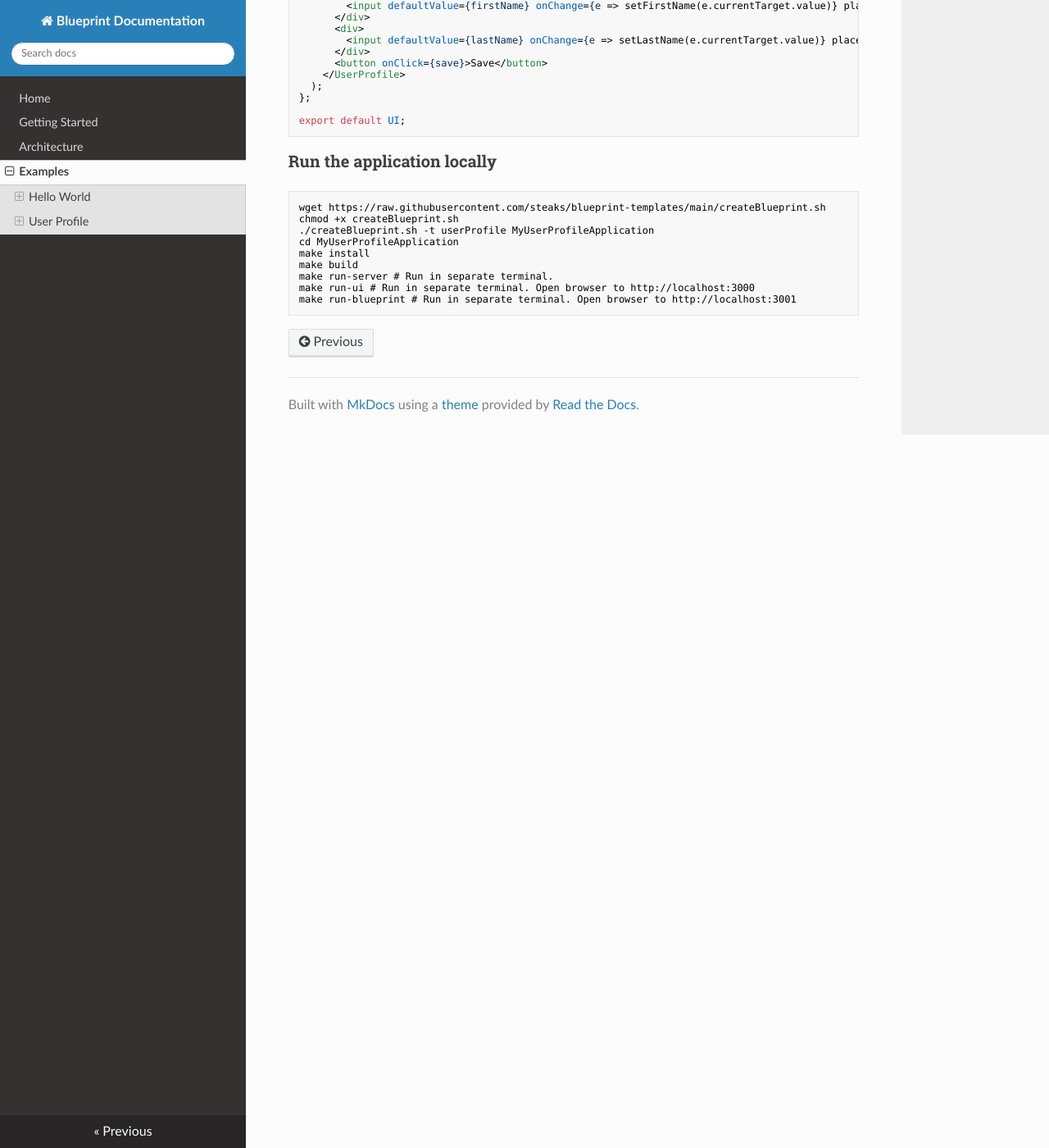
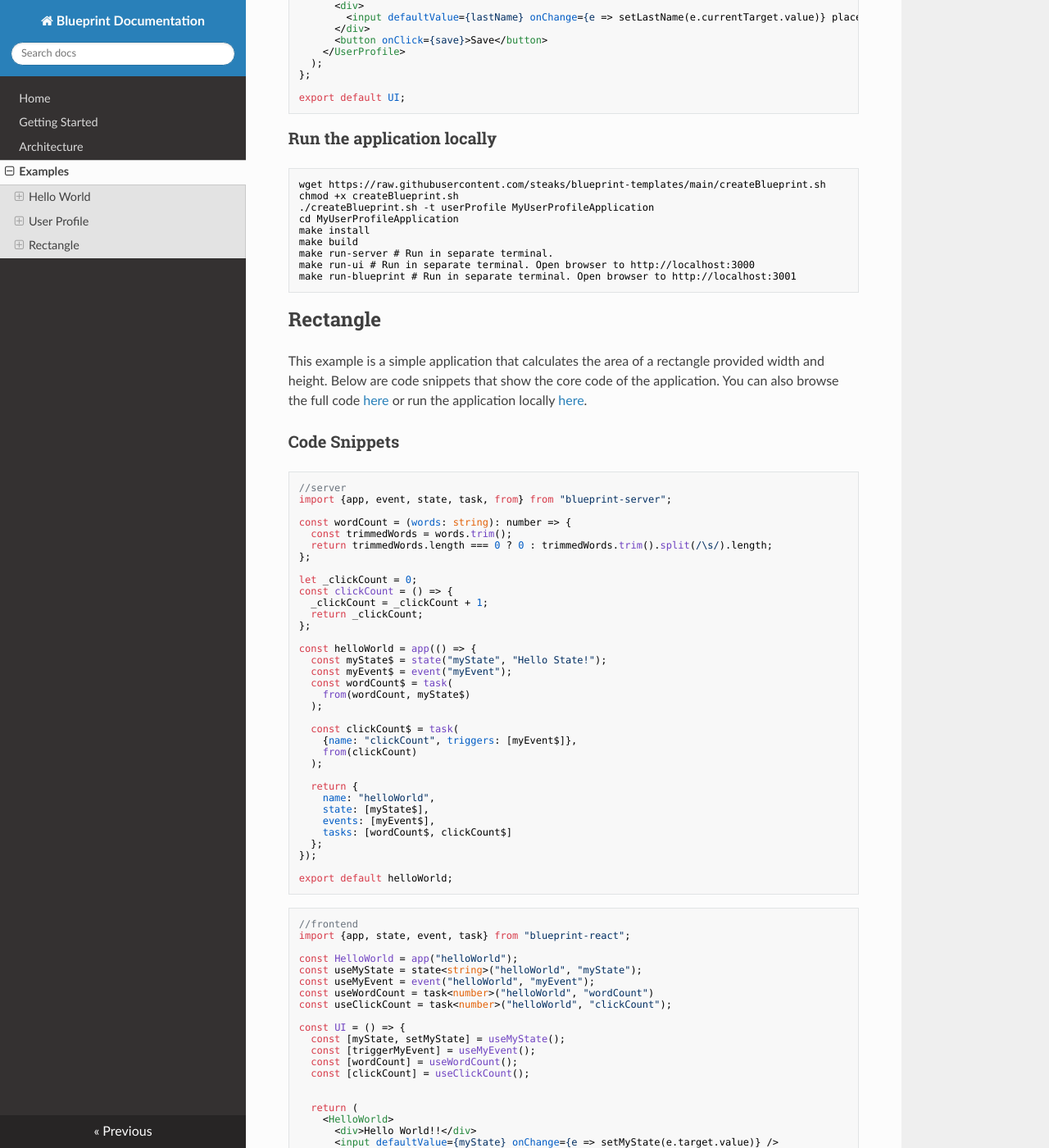
Before and after one commit to steaks/blueprint-docs, an MkDocs documentation site: the page built from docs/examples.md, in a window 1280 px wide and 1400 px high, scrolled down 2727 px. Shown: the whole window at 82% size. Built offline with MkDocs 1.6.1, drawn with Linux system fonts in a browser that asks for light colours; nearby versions of some CDN libraries; some of the changed text lies outside the part shown.

Commit message:
Tasks (#1)
* Rename to tasks

* Convert to tasks

````diff
--- a/docs/examples.md
+++ b/docs/examples.md
@@ -8,7 +8,7 @@ This example is a simple application that demonstrates the basics of Blueprint.
 
 ```typescript
 //server
-import {app, event, state, hook, operator} from "blueprint-server";
+import {app, event, state, task, from} from "blueprint-server";
 
 const wordCount = (words: string): number => {
   const trimmedWords = words.trim();
@@ -24,21 +24,20 @@ const clickCount = () => {
 const helloWorld = app(() => {
   const myState$ = state("myState", "Hello State!");
   const myEvent$ = event("myEvent");
-  const wordCount$ = hook(
-    operator(wordCount, myState$)
+  const wordCount$ = task(
+    from(wordCount, myState$)
   );
 
-  const clickCount$ = hook(
-    "clickCount",
-    {triggers: [myEvent$]},
-    operator(clickCount)
+  const clickCount$ = task(
+    {name: "clickCount", triggers: [myEvent$]},
+    from(clickCount)
   );
 
   return {
     name: "helloWorld",
     state: [myState$],
     events: [myEvent$],
-    hooks: [wordCount$, clickCount$]
+    tasks: [wordCount$, clickCount$]
   };
 });
 
@@ -47,13 +46,13 @@ export default helloWorld;
 
 ```typescript
 //frontend
-import {app, state, event, hook} from "blueprint-react";
+import {app, state, event, task} from "blueprint-react";
 
 const HelloWorld = app("helloWorld");
 const useMyState = state<string>("helloWorld", "myState");
 const useMyEvent = event("helloWorld", "myEvent");
-const useWordCount = hook<number>("helloWorld", "wordCount")
-const useClickCount = hook<number>("helloWorld", "clickCount");
+const useWordCount = task<number>("helloWorld", "wordCount")
+const useClickCount = task<number>("helloWorld", "clickCount");
 
 const UI = () => {
   const [myState, setMyState] = useMyState();
@@ -98,7 +97,7 @@ This example is an application with that allows a user to view and edit their em
 
 ```typescript
 //server
-import {app, state, event, hook, operator, trigger} from "blueprint-server";
+import {app, state, event, task, from, trigger} from "blueprint-server";
 import {queryUser, updateUser} from "../db/user";
 
 export default app(() => {
@@ -108,16 +107,15 @@ export default app(() => {
 
   const save$ = event("save");
 
-  const user$ = hook(
-    "user",
-    {},
-    operator(queryUser)
+  const user$ = task(
+    {name: "user"},
+    from(queryUser)
   );
 
-  const onSave$ = hook(
+  const onSave$ = task(
     "onSave",
     {triggers: [save$]},
-    operator(updateUser, email$, firstName$, lastName$),
+    from(updateUser, email$, firstName$, lastName$),
     trigger(user$)
   );
 
@@ -125,7 +123,7 @@ export default app(() => {
     name: "userProfile",
     state: [email$, firstName$, lastName$],
     events: [save$],
-    hooks: [user$, onSave$]
+    tasks: [user$, onSave$]
   };
 });
 ```
@@ -133,14 +131,14 @@ export default app(() => {
 ```typescript
 //frontend
 import React from "react";
-import {app, state, event, hook} from "blueprint-react"
+import {app, state, event, task} from "blueprint-react"
 import {User} from "../../../shared/src/apps/userProfile";
 
 export const useEmail = state<string>("userProfile", "email");
 export const useFirstName = state<string>("userProfile", "firstName");
 export const useLastName = state<string>("userProfile", "lastName");
 export const useSave = event("userProfile", "save");
-export const useUser = hook<User>("userProfile", "user");
+export const useUser = task<User>("userProfile", "user");
 export const UserProfile = app("userProfile");
 
 const UI = () => {
@@ -191,3 +189,92 @@ make run-server # Run in separate terminal.
 make run-ui # Run in separate terminal. Open browser to http://localhost:3000
 make run-blueprint # Run in separate terminal. Open browser to http://localhost:3001
 ```
+
+## Rectangle
+
+This example is a simple application that calculates the area of a rectangle provided width and height. Below are code snippets that show the core code of the application. You can also browse the full code [here](https://github.com/steaks/blueprint/tree/main/templates/rectangle) or run the application locally [here](#run-the-application-locally-2).
+
+### Code Snippets
+
+```typescript
+//server
+import {app, event, state, task, from} from "blueprint-server";
+
+const wordCount = (words: string): number => {
+  const trimmedWords = words.trim();
+  return trimmedWords.length === 0 ? 0 : trimmedWords.trim().split(/\s/).length;
+};
+
+let _clickCount = 0;
+const clickCount = () => {
+  _clickCount = _clickCount + 1;
+  return _clickCount;
+};
+
+const helloWorld = app(() => {
+  const myState$ = state("myState", "Hello State!");
+  const myEvent$ = event("myEvent");
+  const wordCount$ = task(
+    from(wordCount, myState$)
+  );
+
+  const clickCount$ = task(
+    {name: "clickCount", triggers: [myEvent$]},
+    from(clickCount)
+  );
+
+  return {
+    name: "helloWorld",
+    state: [myState$],
+    events: [myEvent$],
+    tasks: [wordCount$, clickCount$]
+  };
+});
+
+export default helloWorld;
+```
+
+```typescript
+//frontend
+import {app, state, event, task} from "blueprint-react";
+
+const HelloWorld = app("helloWorld");
+const useMyState = state<string>("helloWorld", "myState");
+const useMyEvent = event("helloWorld", "myEvent");
+const useWordCount = task<number>("helloWorld", "wordCount")
+const useClickCount = task<number>("helloWorld", "clickCount");
+
+const UI = () => {
+  const [myState, setMyState] = useMyState();
+  const [triggerMyEvent] = useMyEvent();
+  const [wordCount] = useWordCount();
+  const [clickCount] = useClickCount();
+
+
+  return (
+    <HelloWorld>
+      <div>Hello World!!</div>
+      <input defaultValue={myState} onChange={e => setMyState(e.target.value)} />
+      <button onClick={triggerMyEvent}>Trigger My Event!</button>
+      <div>Word Count: {wordCount}</div>
+      <div>Click Count: {clickCount || 0}</div>
+    </HelloWorld>
+  );
+};
+
+export default UI;
+```
+
+### Run the application locally
+
+```shell
+wget https://raw.githubusercontent.com/steaks/blueprint-templates/main/createBlueprint.sh
+chmod +x createBlueprint.sh
+./createBlueprint.sh -t helloWorld MyHelloWorldApplication
+cd MyHelloWorldApplication
+make install
+make build
+make run-server # Run in separate terminal.
+make run-ui # Run in separate terminal. Open browser to http://localhost:3000
+make run-blueprint # Run in separate terminal. Open browser to http://localhost:3001
+```
````
Also changed, not shown: docs/architecture.md (+37 -39 lines), docs/gettingStarted.md (+27 -28 lines), docs/index.md (+5 -5 lines), docs/usage.md (deleted, +0 -7 lines).
